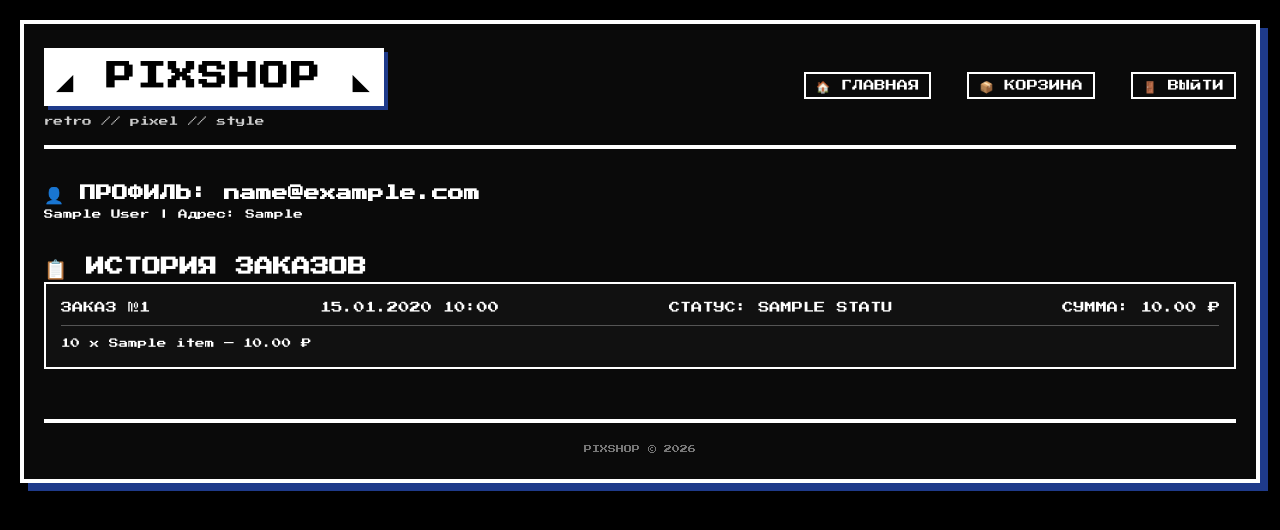
After one commit to xghostyyy/PixShop, a Django app: page /profile/ in a window 1280 px wide. The commit adds this page. Shown: the top 530 px of the page. Run offline with Django 5.2, Linux system fonts and the light colour scheme; a user stored in the database is signed in; tables that the repository leaves empty hold one stand-in row (values such as "Sample post").

Commit message:
Добавление профиля, исправление мелких недочетов

```diff
--- a/PixShop/main/templates/main/index.html
+++ b/PixShop/main/templates/main/index.html
@@ -17,6 +17,7 @@
         </div>
         <div class="nav-links">
             <a href="{% url 'cart_detail' %}">📦 КОРЗИНА</a>
+            <a href="{% url 'profile' %}">👤 ПРОФИЛЬ</a>
             {% if user.is_authenticated %}
                 <a href="{% url 'logout' %}">🚪 ВЫЙТИ ({{ user.email }})</a>
             {% else %}
--- a/PixShop/main/templates/main/item_detail.html
+++ b/PixShop/main/templates/main/item_detail.html
@@ -16,6 +16,7 @@
         </div>
         <div class="nav-links">
             <a href="{% url 'cart_detail' %}">📦 КОРЗИНА</a>
+            <a href="{% url 'profile' %}">👤 ПРОФИЛЬ</a>
             {% if user.is_authenticated %}
                 <a href="{% url 'logout' %}">🚪 ВЫЙТИ ({{ user.email }})</a>
             {% else %}
--- /dev/null
+++ b/PixShop/main/templates/main/profile.html
@@ -0,0 +1,72 @@
+{% load static %}
+<!DOCTYPE html>
+<html lang="ru">
+<head>
+    <meta charset="UTF-8">
+    <title>Профиль — PixShop</title>
+    <link href="https://fonts.googleapis.com/css2?family=Press+Start+2P&display=swap" rel="stylesheet">
+    <link rel="stylesheet" href="{% static 'main/css/styles.css' %}">
+    <style>
+        .order-card {
+            background: #111;
+            border: 2px solid white;
+            padding: 15px;
+            margin-bottom: 20px;
+        }
+        .order-header {
+            display: flex;
+            justify-content: space-between;
+            border-bottom: 1px solid #555;
+            padding-bottom: 8px;
+            margin-bottom: 10px;
+            font-size: 0.7rem;
+        }
+        .order-items {
+            font-size: 0.6rem;
+        }
+    </style>
+</head>
+<body>
+<div class="container">
+    <div class="header">
+        <div class="logo">
+            <h1>◢ PIXSHOP ◣</h1>
+            <p>retro // pixel // style</p>
+        </div>
+        <div class="nav-links">
+            <a href="{% url 'item_list' %}">🏠 ГЛАВНАЯ</a>
+            <a href="{% url 'cart_detail' %}">📦 КОРЗИНА</a>
+            <a href="{% url 'logout' %}">🚪 ВЫЙТИ</a>
+        </div>
+    </div>
+
+    <h2 style="font-size: 1rem;">👤 ПРОФИЛЬ: {{ user.email }}</h2>
+    <p style="font-size: 0.6rem;">{{ user.first_name }} {{ user.last_name }} | Адрес: {{ user.adress }}</p>
+
+    <h3 style="margin-top: 30px;">📋 ИСТОРИЯ ЗАКАЗОВ</h3>
+    {% if orders %}
+        {% for order in orders %}
+            <div class="order-card">
+                <div class="order-header">
+                    <span>ЗАКАЗ №{{ order.id }}</span>
+                    <span>{{ order.created_at|date:"d.m.Y H:i" }}</span>
+                    <span>СТАТУС: {{ order.status.name|upper }}</span>
+                    <span>СУММА: {{ order.total_price }} ₽</span>
+                </div>
+                <div class="order-items">
+                    {% for item in order.items.all %}
+                        <div>{{ item.quantity }} x {{ item.item.name }} — {{ item.price }} ₽</div>
+                    {% endfor %}
+                </div>
+            </div>
+        {% endfor %}
+    {% else %}
+        <div class="empty-state">У вас пока нет заказов.</div>
+    {% endif %}
+
+    <div class="footer">
+        <p>PIXSHOP © 2026</p>
+    </div>
+</div>
+</body>
+</html>
--- a/PixShop/main/urls.py
+++ b/PixShop/main/urls.py
@@ -8,5 +8,6 @@ urlpatterns = [
     path('cart/', views.cart_detail, name='cart_detail'),
     path('checkout/', views.checkout, name='checkout'),
     path('order/<int:order_id>', views.order_conf, name='order_conf'),
-    path('update-cart/<int:item_id>/', views.update_cart_item, name='update_cart_item')
+    path('update-cart/<int:item_id>/', views.update_cart_item, name='update_cart_item'),
+    path('profile/', views.profile, name='profile'),
 ]
--- a/PixShop/main/views.py
+++ b/PixShop/main/views.py
@@ -3,6 +3,7 @@ from django.contrib.auth.decorators import login_required
 from .models import Item, Order, Order_item, Status
 from .forms import UserRegisterForm
 from django.contrib.auth import login
+from django.contrib.auth.decorators import login_required
 
 def item_list(request):
     items = Item.objects.all()
@@ -68,7 +69,7 @@ def checkout(request):
 
 def order_conf(request, order_id):
     order = get_object_or_404(Order, id=order_id)
-    return render(request, 'main/order_conf.html', {'order', order})
+    return render(request, 'main/order_conf.html', {'order': order})
 
 def register(request):
     if request.method == 'POST':
@@ -90,5 +91,10 @@ def update_cart_item(request, item_id):
         else:
             if str(item_id) in cart:
                 del cart[str(item_id)]
-        request.sessiom['cart'] = cart
+        request.session['cart'] = cart
     return redirect('cart_detail')
+
+@login_required
+def profile(request):
+    orders = request.user.orders.all().order_by('-created_at')
+    return render(request, 'main/profile.html', {'orders': orders})
```
